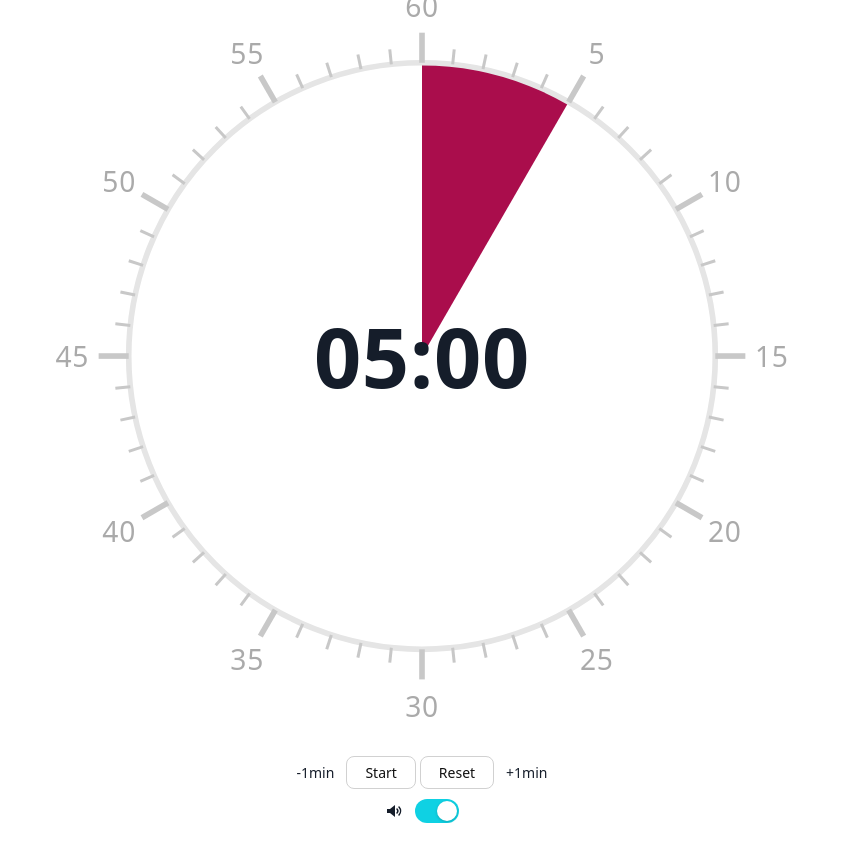
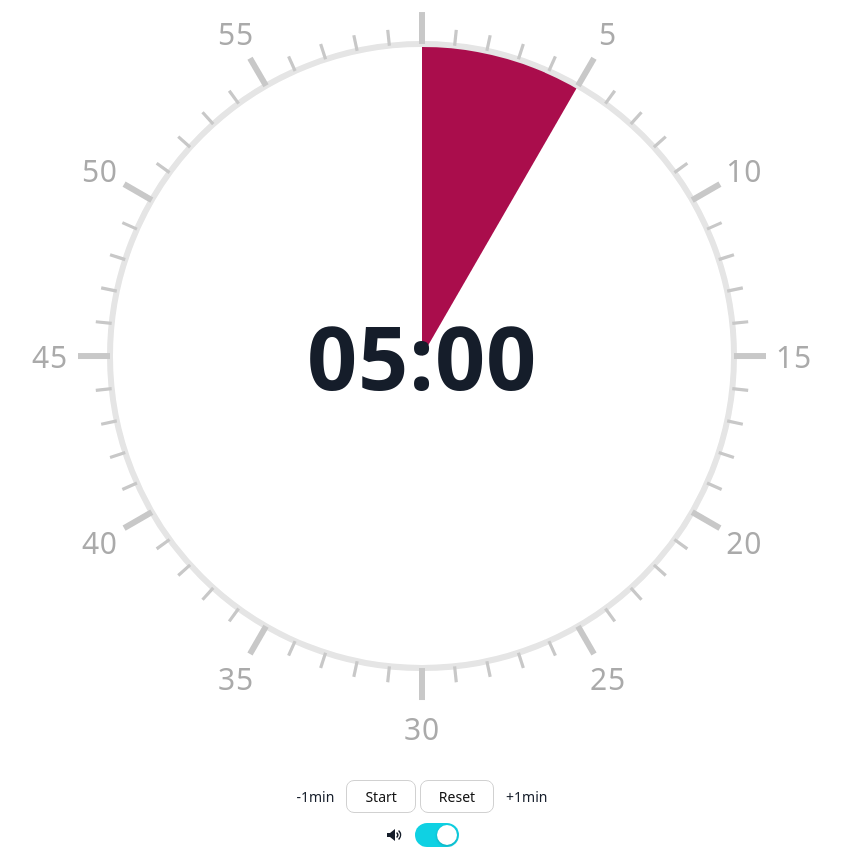
Before and after one commit to sg9us/focus-timer, a React (Vite) app: page / in a window 1280 px wide. Shown: the whole page, without its empty margins (218-1059 px from the left). Before the commit the page ends 823 px from the top, so only its background shows below. Built offline with nearby package versions, Linux system fonts and the light colour scheme; a web font is replaced by a local one.

Commit message:
fix: revert layout to original

```diff
--- a/src/App.css
+++ b/src/App.css
@@ -9,7 +9,6 @@
   align-items: center;
   justify-content: center;
   background: #fff;
-  padding: 24px 0;
 }
 
 :root {
@@ -43,15 +42,16 @@ body {
 
 /* ── 앱 컨테이너 ── */
 .app-container {
-  width: min(100vw, calc(100vh - 48px));
-  height: min(100vw, calc(100vh - 48px));
+  width: min(100vw, 100vh);
+  height: min(100vw, 100vh);
+  margin: 0 auto;
+  padding: 0;
   min-width: 0;
   display: flex;
   flex-direction: column;
   align-items: center;
   justify-content: center;
   gap: 20px;
-  padding: 0;
 }
 
 /* ── 타이머 링 영역 ── */
```
